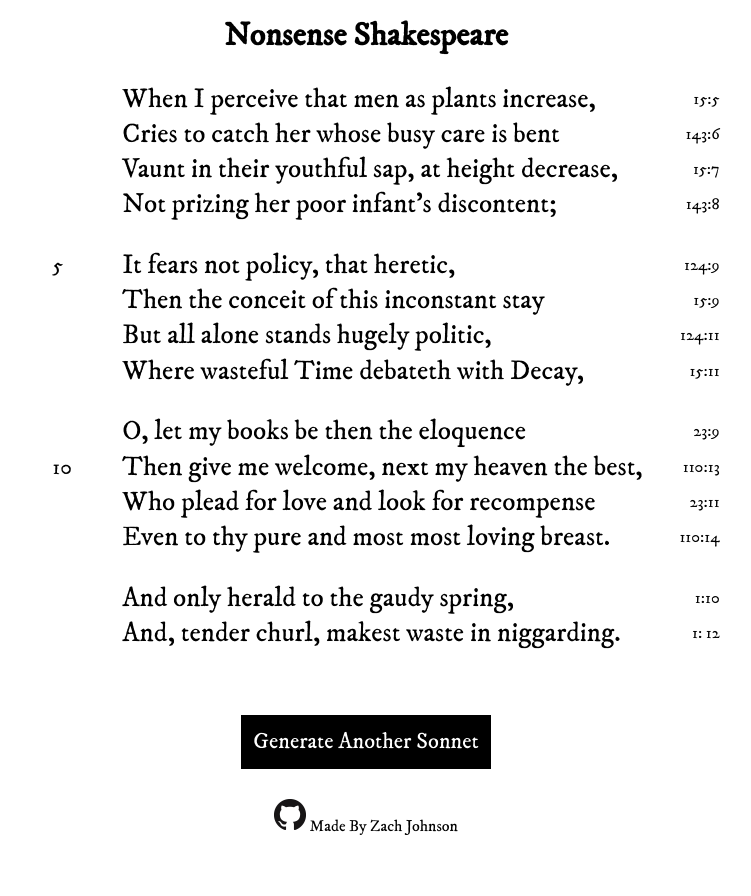
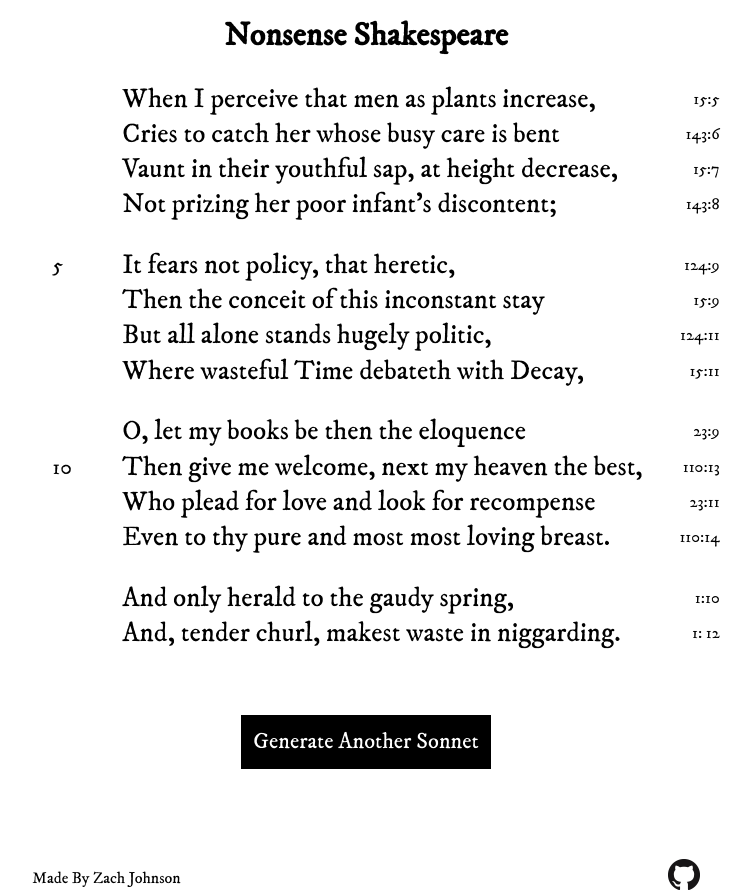
Before and after one commit to ZachJDev/ExhaustingShakespeare, a plain HTML site: page index.html in a window 1280 px wide. Shown: the whole page, without its empty margins (274-1025 px from the left). Before the commit the page ends 836 px from the top, so only its background shows below. Drawn offline with nearby package versions, Linux system fonts and the light colour scheme.

Commit message:
link styling

```diff
--- a/index.html
+++ b/index.html
@@ -16,12 +16,12 @@
       <div id="poem-box">
         <ul id="sonnet"></ul>
         <button class="button">Generate Another Sonnet</button>
-      </div>
-      <p id="where-to-find">
-        <a href="https://github.com/ZachJDev/ExhaustingShakespeare"
-        ><img src="img/GitHub-Mark-32px.png"></a
-        > Made By Zach Johnson
-      </p>
+        <div id="where-to-find">
+          <p>Made By Zach Johnson</p>
+          <a href="https://github.com/ZachJDev/ExhaustingShakespeare">
+            <img src="img/GitHub-Mark-32px.png"></a>
+          </div>
+        </div>
     </div>
     <script src="lPs.js"></script>
     <script src="script.js"></script>
--- a/style.css
+++ b/style.css
@@ -81,8 +81,14 @@ button:hover {
 }
 
 #where-to-find {
-    margin-top: 30px;
-
+    width: 100%;
+    margin-top: 90px;
+    display: flex;
+    justify-content: space-between;
+    /* flex-direction: row-reverse; */
+}
+#where-to-find p {
+    align-self: center;
 }
 
 
```
